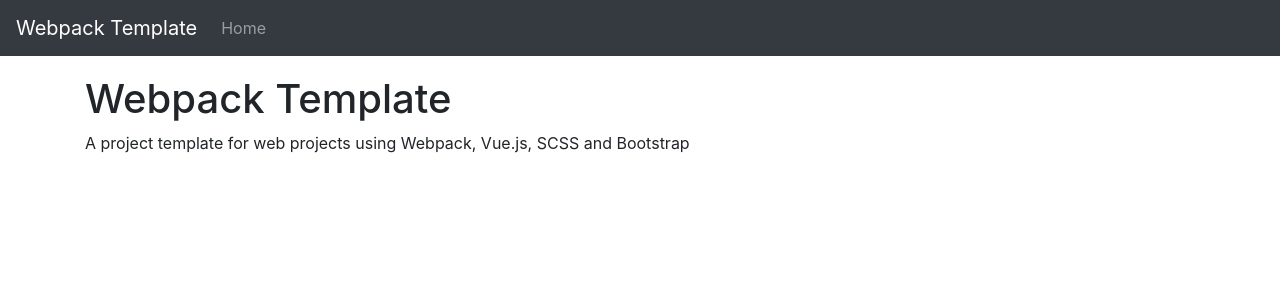
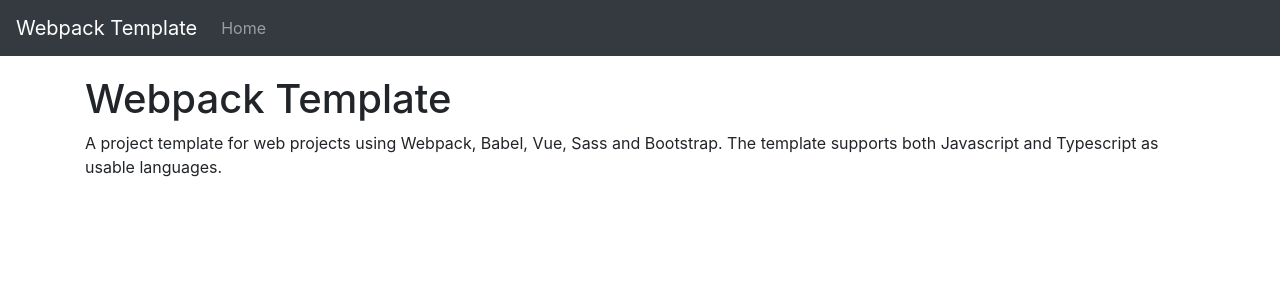
Before and after one commit to TReed1104/Webpack-Template, a Vue app in the folder app/: page / in a window 1280 px wide. Shown: the top 300 px of the page. Built offline with nearby package versions, Linux system fonts and the light colour scheme; the HTML template or start-up script is replaced by a standard one.

Commit message:
Amended index component text

```diff
--- a/app/src/components/Index.vue
+++ b/app/src/components/Index.vue
@@ -1,7 +1,7 @@
 <template>
     <div class="container">
         <h1 class="page-title">Webpack Template</h1>
-        <p>A project template for web projects using Webpack, Vue.js, SCSS and Bootstrap</p>
+        <p>A project template for web projects using Webpack, Babel, Vue, Sass and Bootstrap. The template supports both Javascript and Typescript as usable languages.</p>
     </div>
 </template>
 
```
